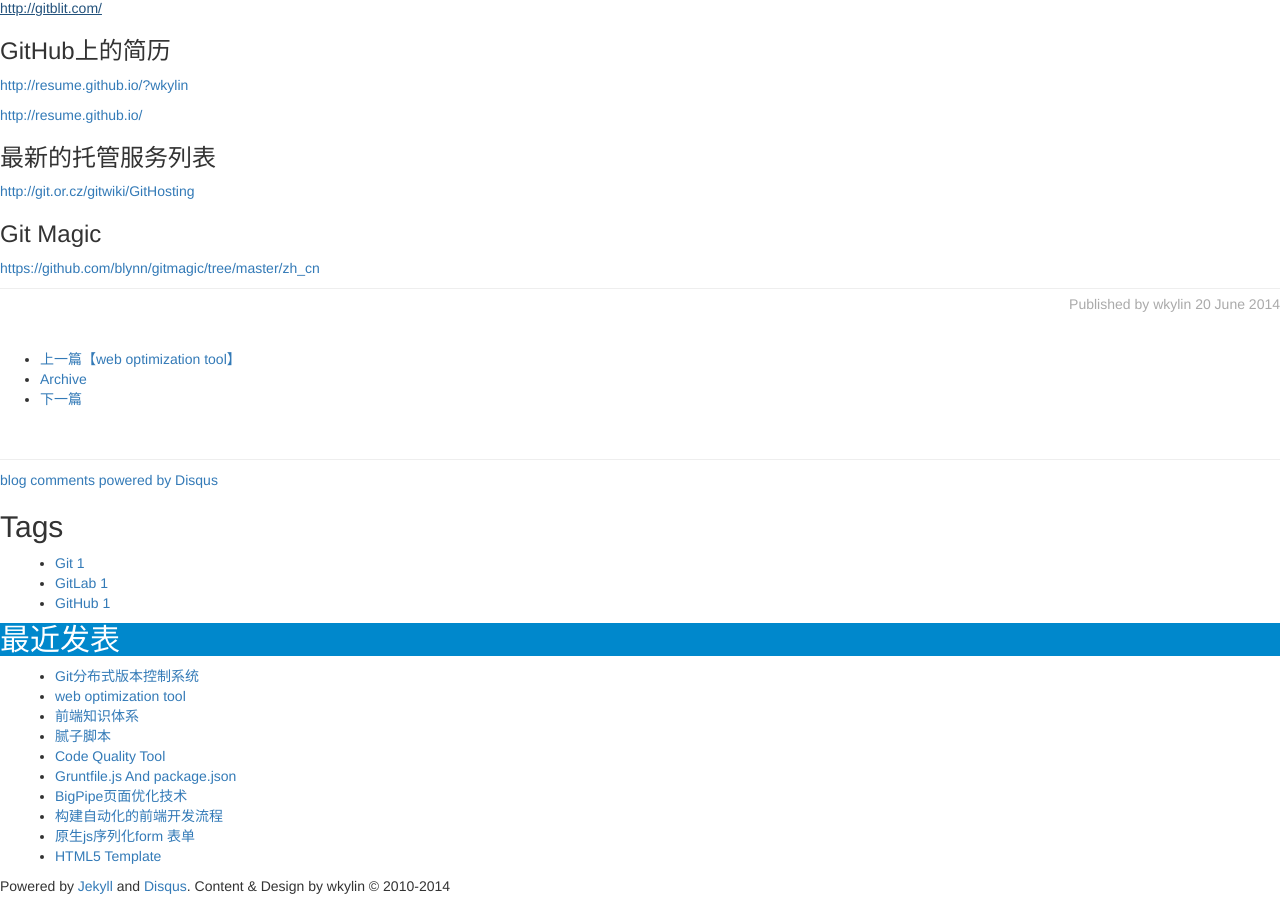
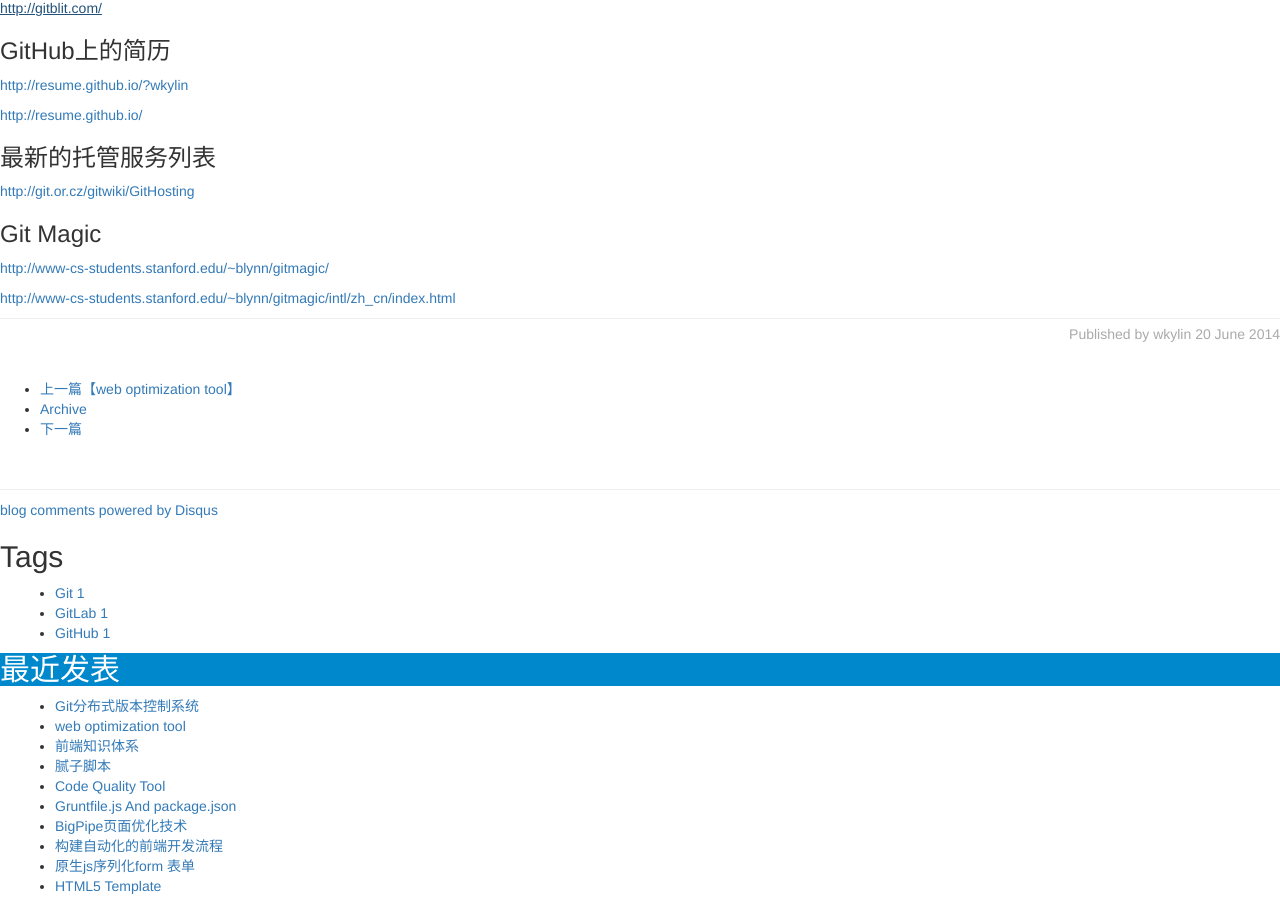
Before and after one commit to wkylin/wkylin.github.com, a Jekyll site: the page built from _posts/core-samples/2014-06-20-git-github.md, in a window 1280 px wide and 900 px high, scrolled down 2392 px. Built offline with Jekyll 4.4.1, drawn with Linux system fonts in a browser that asks for light colours; nearby versions of some CDN libraries; library files that are not in the unit come from our copies; comment, search, counter and statistics services are not loaded.

Commit message:
git github

```diff
--- a/_posts/core-samples/2014-06-20-git-github.md
+++ b/_posts/core-samples/2014-06-20-git-github.md
@@ -97,4 +97,6 @@ http://marklodato.github.io/visual-git-guide/index-zh-cn.html#commit>
 
 ###Git Magic
 
-<https://github.com/blynn/gitmagic/tree/master/zh_cn>
+<http://www-cs-students.stanford.edu/~blynn/gitmagic/>
+
+<http://www-cs-students.stanford.edu/~blynn/gitmagic/intl/zh_cn/index.html>
```
